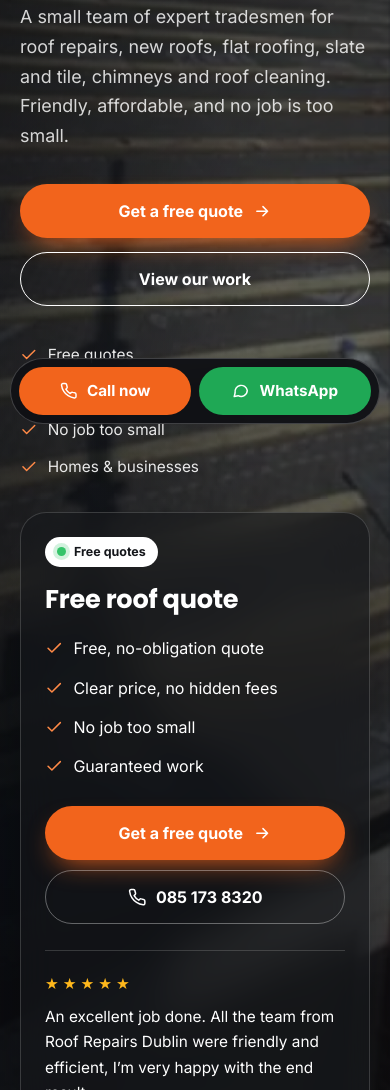
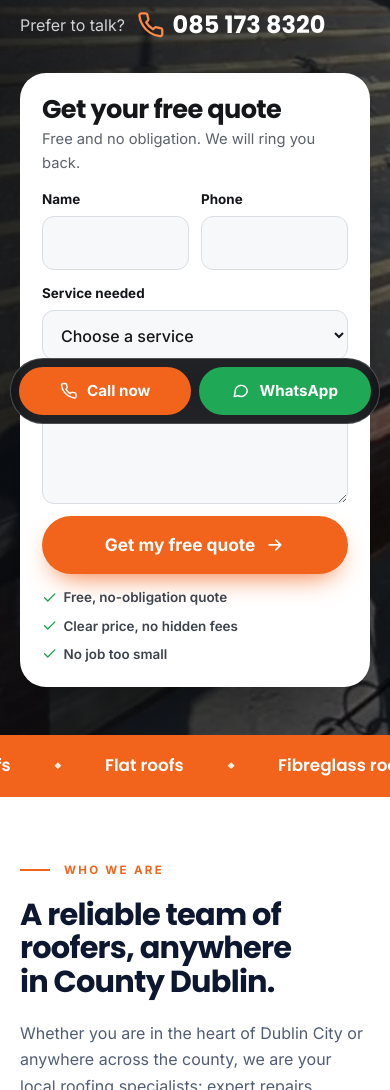
Before and after one commit to sharkascent-hue/Fastrooffix, a plain HTML site: page index.html in a window 390 px wide. Shown: the part 410-1500 px from the top of the page. Drawn offline with Linux system fonts and the light colour scheme.

Commit message:
Simplify hero to a single white quote form and add ad tracking hooks
One call to action above the fold, click-to-call in the header, and
conversion events for form submits, phone and WhatsApp clicks.

Co-Authored-By: Claude Fable 5.2 <noreply@anthropic.com>
Claude-Session: https://claude.ai/code/session_011yd5jNsLPDVJqj5X3i4UTs

```diff
--- a/assets/site.js
+++ b/assets/site.js
@@ -6,11 +6,10 @@
   var calm = window.matchMedia('(prefers-reduced-motion: reduce)').matches;
 
   // Header turns solid once the page scrolls; hero photo drifts slightly.
-  var top = d.querySelector('.top'), heroBg = d.querySelector('.hero .hero-bg'), ticking = false;
+  var top = d.querySelector('.top'), ticking = false;
   var onScroll = function () {
     var y = window.scrollY;
     if (top) top.classList.toggle('scrolled', y > 20);
-    if (heroBg && !calm && y < 1200) heroBg.style.transform = 'translate3d(0,' + (y * 0.12).toFixed(1) + 'px,0)';
     ticking = false;
   };
   window.addEventListener('scroll', function () {
@@ -110,18 +109,38 @@
     });
   });
 
-  // Quote form: no backend, so the request is handed to WhatsApp or the visitor's email app.
+  // Conversion events for Google Ads / Analytics (picked up by gtag or Tag Manager when installed).
+  var track = function (name) {
+    window.dataLayer = window.dataLayer || [];
+    window.dataLayer.push({ event: name });
+    if (typeof window.gtag === 'function') window.gtag('event', name);
+  };
+  d.addEventListener('click', function (e) {
+    var a = e.target.closest('a[href^="tel:"],a[href*="wa.me"]');
+    if (a) track(a.href.indexOf('tel:') === 0 ? 'phone_click' : 'whatsapp_click');
+  });
+
+  // Quote form: posts to the form backend when one is configured, otherwise opens WhatsApp with the details filled in.
   d.querySelectorAll('form[data-quote]').forEach(function (f) {
     f.addEventListener('submit', function (e) {
       e.preventDefault();
-      var v = new FormData(f), rows = ['Quote request from ' + f.dataset.site];
+      var v = new FormData(f), rows = ['Quote request from ' + f.dataset.site], ok = f.querySelector('.form-ok');
       [['name', 'Name'], ['phone', 'Phone'], ['email', 'Email'], ['area', 'Area'], ['service', 'Service'], ['details', 'Details']]
         .forEach(function (p) { if (v.get(p[0])) rows.push(p[1] + ': ' + v.get(p[0])); });
-      var text = encodeURIComponent(rows.join('\n'));
-      if (e.submitter && e.submitter.value === 'email')
-        location.href = 'mailto:' + f.dataset.email + '?subject=' + encodeURIComponent('Quote request') + '&body=' + text;
-      else window.open('https://wa.me/' + f.dataset.wa + '?text=' + text, '_blank', 'noopener');
-      f.querySelector('.form-ok').hidden = false;
+      var done = function (msg) { ok.textContent = msg; ok.hidden = false; };
+      var viaWhatsApp = function () {
+        window.open('https://wa.me/' + f.dataset.wa + '?text=' + encodeURIComponent(rows.join('\n')), '_blank', 'noopener');
+        done('Nearly there: press send in WhatsApp and we will ring you back. Urgent? Call ' + f.dataset.phone + '.');
+      };
+      track('quote_form_submit');
+      if (!f.dataset.endpoint) return viaWhatsApp();
+      fetch(f.dataset.endpoint, { method: 'POST', headers: { Accept: 'application/json' }, body: v })
+        .then(function (r) {
+          if (!r.ok) throw 0;
+          f.reset();
+          done('Thanks, we have your details and will ring you back shortly. Urgent? Call ' + f.dataset.phone + '.');
+        })
+        .catch(viaWhatsApp);
     });
   });
 })();
--- a/assets/style.css
+++ b/assets/style.css
@@ -74,30 +74,18 @@ section{padding:clamp(64px,8vw,116px) 0;position:relative}
 .center{text-align:center;margin-top:44px}
 
 /* Hero */
-.hero{min-height:min(100vh,900px);display:flex;align-items:center;padding:150px 0 90px;background:var(--dark);color:#fff;isolation:isolate;overflow:hidden;--soft:rgba(255,255,255,.82)}
-.hero-bg{position:absolute;inset:-6% 0 0;z-index:-2;width:100%;height:112%;object-fit:cover;object-position:var(--hero-pos,center);will-change:transform}
-.hero::before{content:"";position:absolute;inset:0;z-index:-1;background:linear-gradient(180deg,rgba(12,13,16,.82) 0%,rgba(12,13,16,.62) 45%,rgba(12,13,16,.9) 100%),linear-gradient(90deg,rgba(12,13,16,.55),transparent 70%)}
-.hero .wrap{display:grid;grid-template-columns:1.25fr .75fr;gap:clamp(32px,6vw,90px);align-items:center}
-.pillrow{display:flex;align-items:center;gap:18px;flex-wrap:wrap;margin-bottom:26px}
-.pill{display:inline-flex;align-items:center;gap:10px;padding:10px 18px;border:1px solid rgba(255,255,255,.28);border-radius:999px;font-size:.88rem;font-weight:600;background:rgba(255,255,255,.07);backdrop-filter:blur(8px);-webkit-backdrop-filter:blur(8px)}
-.pill .dot,.status .dot{width:9px;height:9px;border-radius:50%;background:#35c46a;box-shadow:0 0 0 4px rgba(53,196,106,.22)}
-.pillrow .eyebrow{margin:0;color:var(--accent-hi)}
-.hero h1{margin-bottom:24px}
-.hero-cta{display:flex;flex-wrap:wrap;gap:14px;margin-top:34px}
-.checks{display:grid;grid-template-columns:repeat(2,max-content);gap:12px 44px;margin-top:36px;font-size:.96rem;color:rgba(255,255,255,.9)}
-.checks li,.glass li{display:flex;align-items:center;gap:10px}
-.checks svg,.glass li svg{color:var(--accent-hi)}
-.glass{background:rgba(22,23,27,.62);border:1px solid rgba(255,255,255,.16);backdrop-filter:blur(18px);-webkit-backdrop-filter:blur(18px);border-radius:26px;padding:34px;box-shadow:0 40px 80px -30px rgba(0,0,0,.7)}
-.status{display:inline-flex;align-items:center;gap:8px;background:#fff;color:#14161a;border-radius:999px;padding:5px 12px;font-size:.78rem;font-weight:700;margin-bottom:16px}
-.glass h3{font-size:1.6rem;margin-bottom:20px}
-.glass ul{display:grid;gap:13px;margin-bottom:26px}
-.glass .btn{width:100%;margin-bottom:10px}
-.glass .btn-ghost{border-color:rgba(255,255,255,.35)}
-.glass figure{border-top:1px solid rgba(255,255,255,.16);margin-top:16px;padding-top:20px;font-size:.96rem}
-.glass .stars{color:#ffb81c;letter-spacing:4px;margin-bottom:8px}
-.glass figcaption{color:rgba(255,255,255,.6);font-size:.84rem;font-weight:600;margin-top:8px}
-.scrollcue{position:absolute;left:50%;bottom:22px;transform:translateX(-50%);font-size:.64rem;letter-spacing:.3em;color:rgba(255,255,255,.55);display:flex;flex-direction:column;align-items:center;gap:8px}
-.scrollcue::after{content:"";width:1px;height:30px;background:linear-gradient(rgba(255,255,255,.6),transparent)}
+.hero{padding:150px 0 70px;background:var(--dark);color:#fff;isolation:isolate;overflow:hidden;--soft:rgba(255,255,255,.88)}
+.hero-bg{position:absolute;inset:0;z-index:-2;width:100%;height:100%;object-fit:cover;object-position:var(--hero-pos,center)}
+.hero::before{content:"";position:absolute;inset:0;z-index:-1;background:linear-gradient(90deg,rgba(12,13,16,.86),rgba(12,13,16,.6))}
+.hero .wrap{display:grid;grid-template-columns:1.1fr .9fr;gap:clamp(28px,6vw,84px);align-items:center}
+.hero .eyebrow{color:var(--accent-hi)}
+.hero h1{margin-bottom:20px}
+.hero .lead{font-size:1.25rem;max-width:30ch}
+.hero-call{margin-top:26px;color:rgba(255,255,255,.8);display:flex;align-items:center;gap:12px;flex-wrap:wrap}
+.hero-call a{display:inline-flex;align-items:center;gap:8px;font-family:var(--font-display);font-weight:700;font-size:1.5rem;color:#fff}
+.hero-call a svg{color:var(--accent-hi)}
+.hero-form{box-shadow:0 40px 80px -30px rgba(0,0,0,.75);gap:14px}
+.hero-form textarea{min-height:0}
 
 /* Page head (inner pages) */
 .phead{padding:170px 0 80px;background:var(--dark);color:#fff;isolation:isolate;overflow:hidden;--soft:rgba(255,255,255,.82)}
@@ -248,16 +236,17 @@ dialog.lb::backdrop{background:rgba(5,6,8,.93)}
 .contact-list .ic{width:48px;height:48px;border-radius:14px;border:1px solid var(--line);display:grid;place-items:center;color:var(--accent);flex:none;transition:background .2s,color .2s}
 .contact-list a:hover .ic{background:var(--accent-base);color:#fff}
 .form{background:#fff;color:#14161a;border-radius:26px;padding:clamp(22px,4vw,38px);box-shadow:0 40px 80px -40px rgba(0,0,0,.6);display:grid;grid-template-columns:1fr 1fr;gap:16px}
-.form h3{grid-column:1/-1;font-size:1.5rem}
+.form .form-title{grid-column:1/-1;font-size:1.6rem;color:#14161a;max-width:none}
 .form>p{grid-column:1/-1;font-size:.92rem;color:#5b616b;margin-top:-8px}
 .form label{display:grid;gap:6px;font-size:.84rem;font-weight:700}
 .form .full{grid-column:1/-1}
 .form input,.form select,.form textarea{width:100%;border:1.5px solid #dadde3;border-radius:12px;padding:13px 14px;background:#f7f8fa;font-size:1rem;font-weight:500}
 .form input:focus,.form select:focus,.form textarea:focus{outline:0;border-color:var(--accent-base);background:#fff}
 .form textarea{min-height:104px;resize:vertical}
-.form .send{grid-column:1/-1;display:flex;flex-wrap:wrap;gap:12px}
-.form .send .btn{flex:1 1 200px}
-.form .btn-ghost{border-color:#c5cad2;color:#14161a}
+.form .btn{min-height:58px;font-size:1.08rem;background:var(--accent-base)}
+.form-trust{grid-column:1/-1;display:flex;flex-wrap:wrap;gap:6px 18px;font-size:.84rem;font-weight:600;color:#3d434d}
+.form-trust li{display:flex;align-items:center;gap:6px}
+.form-trust svg{color:#1b9e4b}
 .form-ok{grid-column:1/-1;background:#e8f8ee;color:#136c35;border-radius:12px;padding:14px 16px;font-weight:600;font-size:.94rem}
 .form-ok[hidden]{display:none}
 
@@ -303,9 +292,10 @@ footer{background:var(--dark-deep);color:#fff;padding:76px 0 40px;font-size:.94r
   .mnav a.m{font-family:var(--font-display);font-weight:700;font-size:1.9rem;padding:14px 0;border-bottom:1px solid rgba(255,255,255,.12);display:flex;justify-content:space-between;align-items:center}
   .mnav a.m span{font-family:var(--font-body);font-size:.8rem;color:rgba(255,255,255,.5)}
   .mnav .btn{margin-top:16px}
-  .hero{padding:130px 0 70px;min-height:0}
+  .hero{padding:110px 0 48px}
+  .hero .lead{max-width:none;font-size:1.1rem}
+  .hero-call{margin-top:18px}
   .hero .wrap,.split,.quote,.srow,.finder{grid-template-columns:1fr}
-  .scrollcue{display:none}
   .svc-grid{grid-template-columns:1fr 1fr}
   .svc p{max-height:none;opacity:1}
   .phead{padding:130px 0 60px}
@@ -318,9 +308,11 @@ footer{background:var(--dark-deep);color:#fff;padding:76px 0 40px;font-size:.94r
 }
 @media (max-width:600px){
   body{font-size:16px}
-  .form,.ticks,.foot,.svc-grid,.checks{grid-template-columns:1fr}
+  .ticks,.foot,.svc-grid{grid-template-columns:1fr}
+  .form{grid-template-columns:1fr 1fr;gap:12px}
+  .hero h1{font-size:2.3rem}
   .svc{min-height:270px}
-  .hero-cta .btn,.band .btn{flex:1 1 100%}
+  .band .btn{flex:1 1 100%}
   .util div{gap:4px 16px;justify-content:center;font-size:.8rem}
   .glass{padding:24px}
   .arrows{display:none}
--- a/index.html
+++ b/index.html
@@ -30,36 +30,35 @@
 <div class="wrap">
 <a class="brand" href="./" aria-label="Fast Roof Repairs Dublin home"><img src="assets/img/logo.png" alt="Fast Roof Repairs Dublin" width="284" height="250"></a>
 <nav class="nav" aria-label="Main"><a href="" aria-current=page>Home</a><a href="services/">Services</a><a href="gallery/">Gallery</a><a href="about/">About</a><a href="contact/">Contact</a></nav>
-<a class="top-phone" href="tel:+353851738320"><svg class="i" viewBox="0 0 24 24" aria-hidden="true"><path d="M22 16.9v3a2 2 0 0 1-2.2 2 19.8 19.8 0 0 1-8.6-3.1 19.5 19.5 0 0 1-6-6A19.8 19.8 0 0 1 2.1 4.2 2 2 0 0 1 4.1 2h3a2 2 0 0 1 2 1.7c.1 1 .4 1.9.7 2.8a2 2 0 0 1-.5 2.1L8 9.9a16 16 0 0 0 6 6l1.3-1.3a2 2 0 0 1 2.1-.4c.9.3 1.8.6 2.8.7a2 2 0 0 1 1.8 2z"/></svg>085 173 8320</a>
-<a class="btn btn-primary btn-sm" href="contact/#quote">Get a free quote <svg class="i" viewBox="0 0 24 24" aria-hidden="true"><path d="M5 12h14M13 6l6 6-6 6"/></svg></a>
+<a class="btn btn-primary btn-sm" href="tel:+353851738320"><svg class="i" viewBox="0 0 24 24" aria-hidden="true"><path d="M22 16.9v3a2 2 0 0 1-2.2 2 19.8 19.8 0 0 1-8.6-3.1 19.5 19.5 0 0 1-6-6A19.8 19.8 0 0 1 2.1 4.2 2 2 0 0 1 4.1 2h3a2 2 0 0 1 2 1.7c.1 1 .4 1.9.7 2.8a2 2 0 0 1-.5 2.1L8 9.9a16 16 0 0 0 6 6l1.3-1.3a2 2 0 0 1 2.1-.4c.9.3 1.8.6 2.8.7a2 2 0 0 1 1.8 2z"/></svg>Call 085 173 8320</a>
 <button class="burger" aria-label="Menu" aria-expanded="false"><svg class="i" viewBox="0 0 24 24" aria-hidden="true"><path d="M3 6h18M3 12h18M3 18h18"/></svg></button>
 </div>
 </header>
 <nav class="mnav" aria-label="Mobile"><a class="m" href="">Home<span>01</span></a><a class="m" href="services/">Services<span>02</span></a><a class="m" href="gallery/">Gallery<span>03</span></a><a class="m" href="about/">About<span>04</span></a><a class="m" href="contact/">Contact<span>05</span></a>
-<a class="btn btn-primary" href="contact/#quote">Get a free quote</a>
-<a class="btn btn-ghost" href="tel:+353851738320"><svg class="i" viewBox="0 0 24 24" aria-hidden="true"><path d="M22 16.9v3a2 2 0 0 1-2.2 2 19.8 19.8 0 0 1-8.6-3.1 19.5 19.5 0 0 1-6-6A19.8 19.8 0 0 1 2.1 4.2 2 2 0 0 1 4.1 2h3a2 2 0 0 1 2 1.7c.1 1 .4 1.9.7 2.8a2 2 0 0 1-.5 2.1L8 9.9a16 16 0 0 0 6 6l1.3-1.3a2 2 0 0 1 2.1-.4c.9.3 1.8.6 2.8.7a2 2 0 0 1 1.8 2z"/></svg>Call 085 173 8320</a>
+<a class="btn btn-primary" href="tel:+353851738320"><svg class="i" viewBox="0 0 24 24" aria-hidden="true"><path d="M22 16.9v3a2 2 0 0 1-2.2 2 19.8 19.8 0 0 1-8.6-3.1 19.5 19.5 0 0 1-6-6A19.8 19.8 0 0 1 2.1 4.2 2 2 0 0 1 4.1 2h3a2 2 0 0 1 2 1.7c.1 1 .4 1.9.7 2.8a2 2 0 0 1-.5 2.1L8 9.9a16 16 0 0 0 6 6l1.3-1.3a2 2 0 0 1 2.1-.4c.9.3 1.8.6 2.8.7a2 2 0 0 1 1.8 2z"/></svg>Call 085 173 8320</a>
 </nav>
 <main id="main">
 <section class="hero">
 <img class="hero-bg" src="assets/img/work-17.webp" alt="" width="1280" height="960" fetchpriority="high">
 <div class="wrap">
 <div>
-<div class="pillrow rv"><span class="pill"><i class="dot"></i>Free quotes · No job too small</span><p class="eyebrow">Roofing · County Dublin</p></div>
-<h1 class="rv" style="--d:.08s">Roofers in <em>Dublin City &amp; County.</em></h1>
-<p class="lead rv" style="--d:.16s">A small team of expert tradesmen for roof repairs, new roofs, flat roofing, slate and tile, chimneys and roof cleaning. Friendly, affordable, and no job is too small.</p>
-<div class="hero-cta rv" style="--d:.24s"><a class="btn btn-primary" href="#quote">Get a free quote <svg class="i" viewBox="0 0 24 24" aria-hidden="true"><path d="M5 12h14M13 6l6 6-6 6"/></svg></a><a class="btn btn-ghost" href="#work">View our work</a></div>
-<ul class="checks rv" style="--d:.32s"><li><svg class="i" viewBox="0 0 24 24" aria-hidden="true"><path d="M20 6 9 17l-5-5"/></svg>Free quotes</li><li><svg class="i" viewBox="0 0 24 24" aria-hidden="true"><path d="M20 6 9 17l-5-5"/></svg>Guaranteed work</li><li><svg class="i" viewBox="0 0 24 24" aria-hidden="true"><path d="M20 6 9 17l-5-5"/></svg>No job too small</li><li><svg class="i" viewBox="0 0 24 24" aria-hidden="true"><path d="M20 6 9 17l-5-5"/></svg>Homes &amp; businesses</li></ul>
+<p class="eyebrow rv">Dublin City &amp; County</p>
+<h1 class="rv" style="--d:.08s">Roof repairs in <em>Dublin.</em></h1>
+<p class="lead rv" style="--d:.16s">Leaks, slates, flat roofs and full new roofs. Free quotes, fair prices and no job too small.</p>
+<p class="hero-call rv" style="--d:.24s">Prefer to talk? <a href="tel:+353851738320"><svg class="i" viewBox="0 0 24 24" aria-hidden="true"><path d="M22 16.9v3a2 2 0 0 1-2.2 2 19.8 19.8 0 0 1-8.6-3.1 19.5 19.5 0 0 1-6-6A19.8 19.8 0 0 1 2.1 4.2 2 2 0 0 1 4.1 2h3a2 2 0 0 1 2 1.7c.1 1 .4 1.9.7 2.8a2 2 0 0 1-.5 2.1L8 9.9a16 16 0 0 0 6 6l1.3-1.3a2 2 0 0 1 2.1-.4c.9.3 1.8.6 2.8.7a2 2 0 0 1 1.8 2z"/></svg>085 173 8320</a></p>
 </div>
-<aside class="glass rv" style="--d:.3s">
-<span class="status"><i class="dot"></i>Free quotes</span>
-<h3>Free roof quote</h3>
-<ul><li><svg class="i" viewBox="0 0 24 24" aria-hidden="true"><path d="M20 6 9 17l-5-5"/></svg>Free, no-obligation quote</li><li><svg class="i" viewBox="0 0 24 24" aria-hidden="true"><path d="M20 6 9 17l-5-5"/></svg>Clear price, no hidden fees</li><li><svg class="i" viewBox="0 0 24 24" aria-hidden="true"><path d="M20 6 9 17l-5-5"/></svg>No job too small</li><li><svg class="i" viewBox="0 0 24 24" aria-hidden="true"><path d="M20 6 9 17l-5-5"/></svg>Guaranteed work</li></ul>
-<a class="btn btn-primary" href="#quote">Get a free quote <svg class="i" viewBox="0 0 24 24" aria-hidden="true"><path d="M5 12h14M13 6l6 6-6 6"/></svg></a>
-<a class="btn btn-ghost" href="tel:+353851738320"><svg class="i" viewBox="0 0 24 24" aria-hidden="true"><path d="M22 16.9v3a2 2 0 0 1-2.2 2 19.8 19.8 0 0 1-8.6-3.1 19.5 19.5 0 0 1-6-6A19.8 19.8 0 0 1 2.1 4.2 2 2 0 0 1 4.1 2h3a2 2 0 0 1 2 1.7c.1 1 .4 1.9.7 2.8a2 2 0 0 1-.5 2.1L8 9.9a16 16 0 0 0 6 6l1.3-1.3a2 2 0 0 1 2.1-.4c.9.3 1.8.6 2.8.7a2 2 0 0 1 1.8 2z"/></svg>085 173 8320</a>
-<figure><div class="stars">★★★★★</div>An excellent job done. All the team from Roof Repairs Dublin were friendly and efficient, I’m very happy with the end result.<figcaption>Mark, Swords</figcaption></figure>
-</aside>
+<form class="form hero-form" id="get-quote" data-quote data-site="Fast Roof Repairs Dublin" data-wa="353851738320" data-phone="085 173 8320" data-endpoint="">
+<h2 class="form-title">Get your free quote</h2>
+<p>Free and no obligation. We will ring you back.</p>
+<label>Name<input name="name" autocomplete="name" required></label>
+<label>Phone<input name="phone" type="tel" autocomplete="tel" inputmode="tel" required></label>
+<label class="full">Service needed<select name="service"><option value="">Choose a service</option><option>Roof Repairs</option><option>New Roof Installation</option><option>Fibreglass Roofing</option><option>Flat Roofing</option><option>Tile &amp; Slate Roofing</option><option>Chimney Repairs</option><option>Dry Verge Systems</option><option>Dry Ridge Systems</option><option>Velux Windows &amp; Skylights</option><option>Roof Cleaning</option><option>Other</option></select></label>
+<label class="full">What is the problem? (optional)<textarea name="details" rows="2"></textarea></label>
+<button class="btn btn-primary full">Get my free quote <svg class="i" viewBox="0 0 24 24" aria-hidden="true"><path d="M5 12h14M13 6l6 6-6 6"/></svg></button>
+<p class="form-ok" hidden role="status"></p>
+<ul class="form-trust"><li><svg class="i" viewBox="0 0 24 24" aria-hidden="true"><path d="M20 6 9 17l-5-5"/></svg>Free, no-obligation quote</li><li><svg class="i" viewBox="0 0 24 24" aria-hidden="true"><path d="M20 6 9 17l-5-5"/></svg>Clear price, no hidden fees</li><li><svg class="i" viewBox="0 0 24 24" aria-hidden="true"><path d="M20 6 9 17l-5-5"/></svg>No job too small</li></ul>
+</form>
 </div>
-<span class="scrollcue" aria-hidden="true">SCROLL</span>
 </section>
 <div class="marquee" aria-hidden="true"><div class="marquee-track"><span>Roof repairs</span><span>New roofs</span><span>Flat roofs</span><span>Fibreglass roofing</span><span>Tile &amp; slate</span><span>Chimney repairs</span><span>Dry verge &amp; ridge</span><span>Roof cleaning</span><span>All of County Dublin</span><span>Roof repairs</span><span>New roofs</span><span>Flat roofs</span><span>Fibreglass roofing</span><span>Tile &amp; slate</span><span>Chimney repairs</span><span>Dry verge &amp; ridge</span><span>Roof cleaning</span><span>All of County Dublin</span></div></div>
 <section class="light">
@@ -145,17 +144,18 @@
 <div><span class="ic"><svg class="i" viewBox="0 0 24 24" aria-hidden="true"><circle cx="12" cy="12" r="10"/><path d="M12 6v6l4 2"/></svg></span><span><small>Hours</small>Emergency repairs available</span></div>
 </div>
 </div>
-<form class="form rv" data-quote data-site="Fast Roof Repairs Dublin" data-wa="353851738320" data-email="fastroofrepairsdublin@gmail.com">
-<h3>Request a free quote</h3>
-<p>Free and no-obligation. Name and phone are all we need to get back to you.</p>
+<form class="form rv" id="quote-form" data-quote data-site="Fast Roof Repairs Dublin" data-wa="353851738320" data-phone="085 173 8320" data-endpoint="">
+<h3 class="form-title">Get your free quote</h3>
+<p>Free and no obligation. We will ring you back.</p>
 <label>Name<input name="name" autocomplete="name" required></label>
-<label>Phone<input name="phone" type="tel" autocomplete="tel" required></label>
+<label>Phone<input name="phone" type="tel" autocomplete="tel" inputmode="tel" required></label>
 <label>Email (optional)<input name="email" type="email" autocomplete="email"></label>
 <label>Area / Eircode<input name="area" autocomplete="postal-code"></label>
 <label class="full">Service needed<select name="service"><option value="">Choose a service</option><option>Roof Repairs</option><option>New Roof Installation</option><option>Fibreglass Roofing</option><option>Flat Roofing</option><option>Tile &amp; Slate Roofing</option><option>Chimney Repairs</option><option>Dry Verge Systems</option><option>Dry Ridge Systems</option><option>Velux Windows &amp; Skylights</option><option>Roof Cleaning</option><option>Other</option></select></label>
-<label class="full">Details (optional)<textarea name="details" placeholder="What is the problem, and how urgent is it?"></textarea></label>
-<div class="send"><button class="btn btn-wa" value="whatsapp"><svg class="i" viewBox="0 0 24 24" aria-hidden="true"><path d="M21 11.5a8.4 8.4 0 0 1-12.6 7.3L3 20l1.3-5.2A8.4 8.4 0 1 1 21 11.5z"/></svg>Send on WhatsApp</button><button class="btn btn-ghost" value="email"><svg class="i" viewBox="0 0 24 24" aria-hidden="true"><rect x="2" y="4" width="20" height="16" rx="2"/><path d="m22 7-10 6L2 7"/></svg>Send by email</button></div>
-<p class="form-ok" hidden role="status">Thanks. Your message is ready in WhatsApp or your email app: just press send there. If it is urgent, ring 085 173 8320.</p>
+<label class="full">What is the problem? (optional)<textarea name="details"></textarea></label>
+<button class="btn btn-primary full">Get my free quote <svg class="i" viewBox="0 0 24 24" aria-hidden="true"><path d="M5 12h14M13 6l6 6-6 6"/></svg></button>
+<p class="form-ok" hidden role="status"></p>
+<ul class="form-trust"><li><svg class="i" viewBox="0 0 24 24" aria-hidden="true"><path d="M20 6 9 17l-5-5"/></svg>Free, no-obligation quote</li><li><svg class="i" viewBox="0 0 24 24" aria-hidden="true"><path d="M20 6 9 17l-5-5"/></svg>Clear price, no hidden fees</li><li><svg class="i" viewBox="0 0 24 24" aria-hidden="true"><path d="M20 6 9 17l-5-5"/></svg>No job too small</li></ul>
 </form>
 </div>
 </section>
```
Also changed, not shown: about/index.html (+2 -4 lines), contact/index.html (+10 -11 lines), gallery/index.html (+2 -4 lines), services/index.html (+2 -4 lines).
